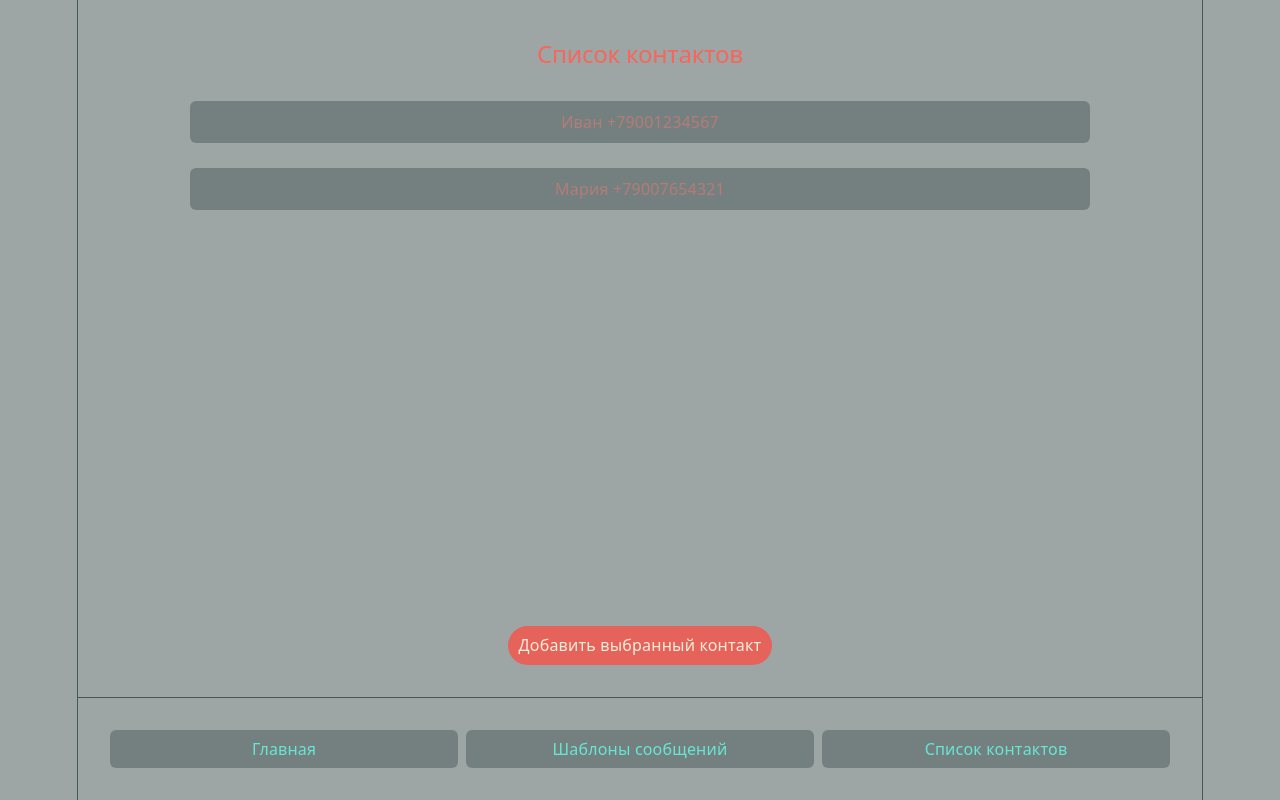
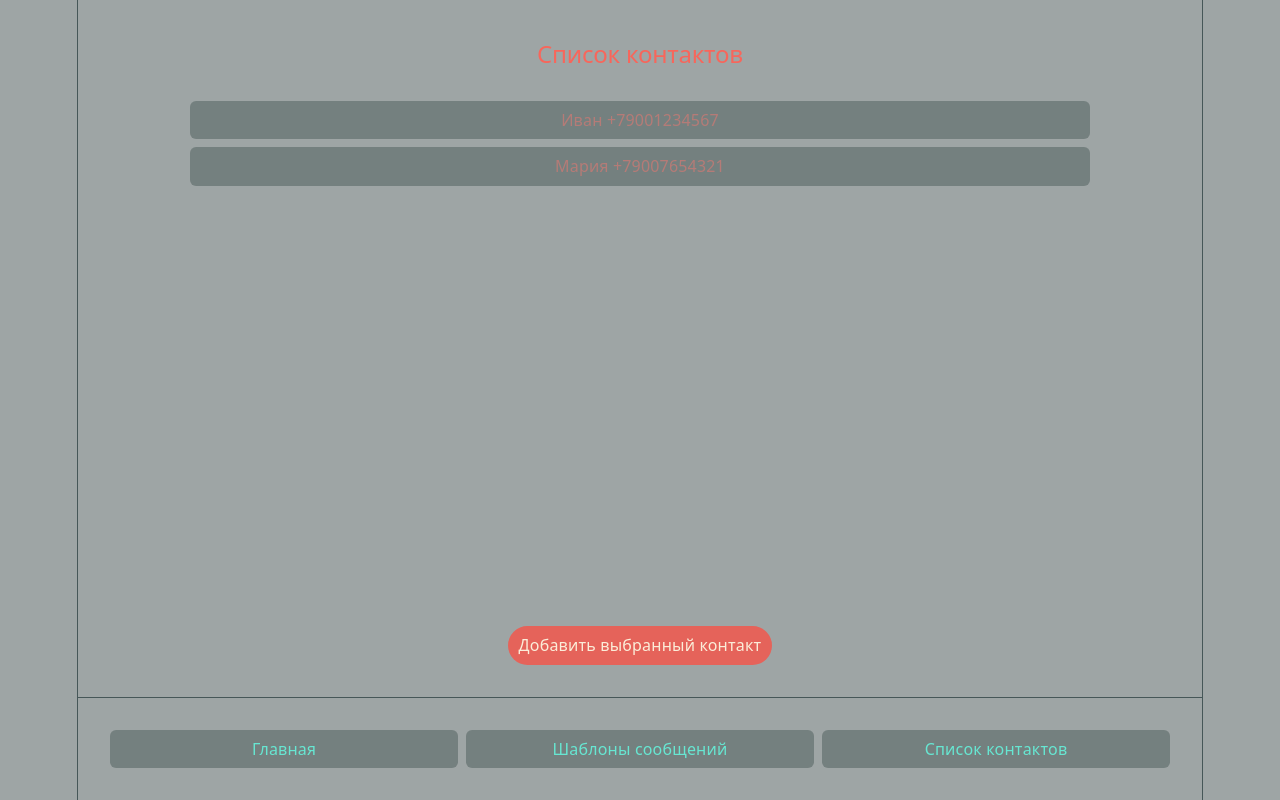
Before and after one commit to Tatyana-JSc2/messages, a React (Vite) app: page /contactPage in a window 1280 px wide. Built offline with nearby package versions, Linux system fonts and the light colour scheme.

Commit message:
добавлена возможность отпарвки нескольких сообщений

```diff
--- a/src/components/navigation/style.css
+++ b/src/components/navigation/style.css
@@ -53,7 +53,7 @@ li {
 
     &:hover {
       box-shadow: var(--shadow);
-      color: var(--text-h2);
+      /* color: var(--text-h1); */
     }
 
   }
--- a/src/dataContacts.jsx
+++ b/src/dataContacts.jsx
@@ -1,5 +1,5 @@
 const Contacts = [
-  { id: 1, name: "Иван", phone: "+79001234567" },
-  { id: 2, name: "Мария", phone: "+79007654321" }
+  { id: 1, name: "Иван", phone: "+79001234567", active: false },
+  { id: 2, name: "Мария", phone: "+79007654321", active: false }
 ];
 export default Contacts
--- a/src/pages/contactPage/index.jsx
+++ b/src/pages/contactPage/index.jsx
@@ -2,33 +2,54 @@ import './style.css'
 import Navigation from '../../components/navigation';
 import Contacts from '../../dataContacts';
 import { Link } from 'react-router-dom';
-import { useState } from 'react';
+import { useState} from 'react';
 
 
 function ContactPage({setIndexContact}) {
-  const [idChange, setIDChange] = useState(null);
+  // const [idChange, setIDChange] = useState(null);
+
+ const [items, setItems] = useState(Contacts);
+
 
   const handleChangeContact = () => {
-
     // console.log(`id cont изменен на "${idChange}" `);
-     setIndexContact(idChange);
+    // console.log(`id cont изменен на "${act}" `);
+    const contactListId = items.filter(item => item.active).map(el => el.id);
+    console.log(contactListId);
+     setIndexContact(contactListId);
+  };
 
 
-  };
+  const changeItemActive = (id) => {
+    setItems (prevItems =>
+      prevItems.map((item) => {
+  // Если находим нужного пользователя, возвращаем новый объект с изменениями
+     if (item.id === id) {
+      // setIDChange(id);
+      return { ...item, active: !item.active };
+    }
+  // Для остальных просто возвращаем оригинальный объект
+    return item;
+    })
+    )
+  }
 
-  return (
+return (
     <>
      <section id="center">
         <div id="contactMainBlock" className='contactMainBlock'>
           <h2>Список контактов</h2>
-          {Contacts.map((contact) => (
+          <ul>
+          {items.map((item) => (
         <li className='contactLi'
-        style={{backgroundColor: contact.id===idChange? ` rgb(98, 111, 110)` : '', color: contact.id===idChange? ` #fea8a2` : ''}}
-        key={contact.id}
-        onClick={() => setIDChange(contact.id)} >
-          {contact.name}    {contact.phone}
+        style={{backgroundColor: item.active? ` rgb(98, 111, 110)` : '', color: item.active? ` #fea8a2` : ''}}
+        key={item.id}
+        onClick={() =>changeItemActive(item.id)} >
+          {item.name}    {item.phone}
         </li>
+
       ))}
+      </ul>
 
     </div>
     <Link to="/"
--- a/src/pages/messagePage/index.jsx
+++ b/src/pages/messagePage/index.jsx
@@ -24,7 +24,6 @@ const handleChangeMessage = () => {
         <div id="messageMainBlock" className='messageMainBlock'>
           <h2>Шаблоны текстовых сообщений</h2>
           <ul>
-
             {Messages.map((message) => (
                 // Важно: каждый элемент в цикле должен иметь уникальный ключ \`key\`
                 <li /*className='messageLi'*/
--- a/src/pages/startPage/index.jsx
+++ b/src/pages/startPage/index.jsx
@@ -8,10 +8,14 @@
 
 function StartPage({indexMessage, indexContact, setIndexMessage, setIndexContact }) {
   const SameText = Messages.find(message => message.id === indexMessage)?.text;
-  const SamePhone = Contacts.find(contact => contact.id === indexContact)?.phone;
+  const SamePhone = () => {
+    const indexSet = new Set(indexContact);
+    const matchedContacts = Contacts.filter(contact => indexSet.has(contact.id));
+    const phonesArray = matchedContacts.map(contact => contact.phone);
+    return phonesArray.join('; ');
+}
   const [messageText, setMessageText] = useState(indexMessage? SameText:'');
-  const [phoneNumber, setPhoneNumber] = useState(indexContact? SamePhone:'');
-
+  const [phoneNumber, setPhoneNumber] = useState(indexContact? SamePhone():'');
 
 
   const handleSendMessage = () => {
@@ -20,7 +24,7 @@ function StartPage({indexMessage, indexContact, setIndexMessage, setIndexContact
       return;
     }
     // console.log(`проверка id mess "${indexMessage}" проверка текст mess"${SameText}"`);
-    // console.log(`Отправка сообщения "${messageText}" на номер ${phoneNumber}`);
+     console.log(`Отправка сообщения "${messageText}" на номер ${phoneNumber}`);
     // Здесь будет вызов API для отправки SMS
     alert('Сообщение отправлено!');
     setMessageText('');
@@ -45,7 +49,6 @@ function StartPage({indexMessage, indexContact, setIndexMessage, setIndexContact
           type="text"
           value={ messageText}
           onChange={(e)=>setMessageText(e.target.value)}
-          // onChange={ChangeText}
           placeholder="Введите текст сообщения..."
         />
         <ul>
--- a/src/routes.jsx
+++ b/src/routes.jsx
@@ -7,7 +7,7 @@ import { useState } from 'react';
 
 export const AppRoutes = ()=> {
    const [indexMessage, setIndexMessage] = useState(null);
-   const [indexContact, setIndexContact] = useState(null);
+   const [indexContact, setIndexContact] = useState([]);
 
 
   return (
```
